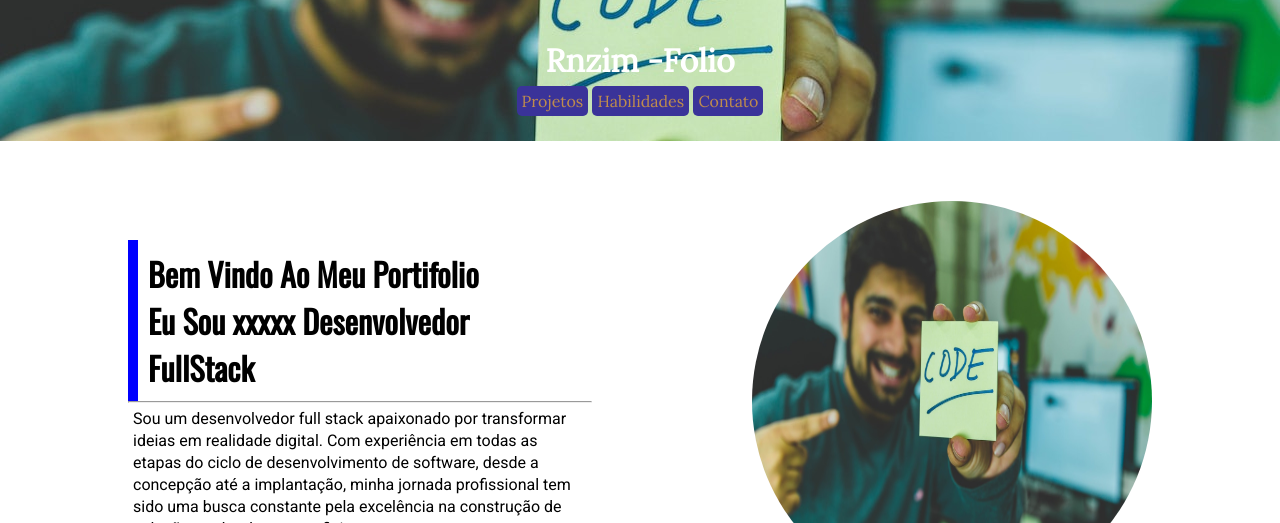
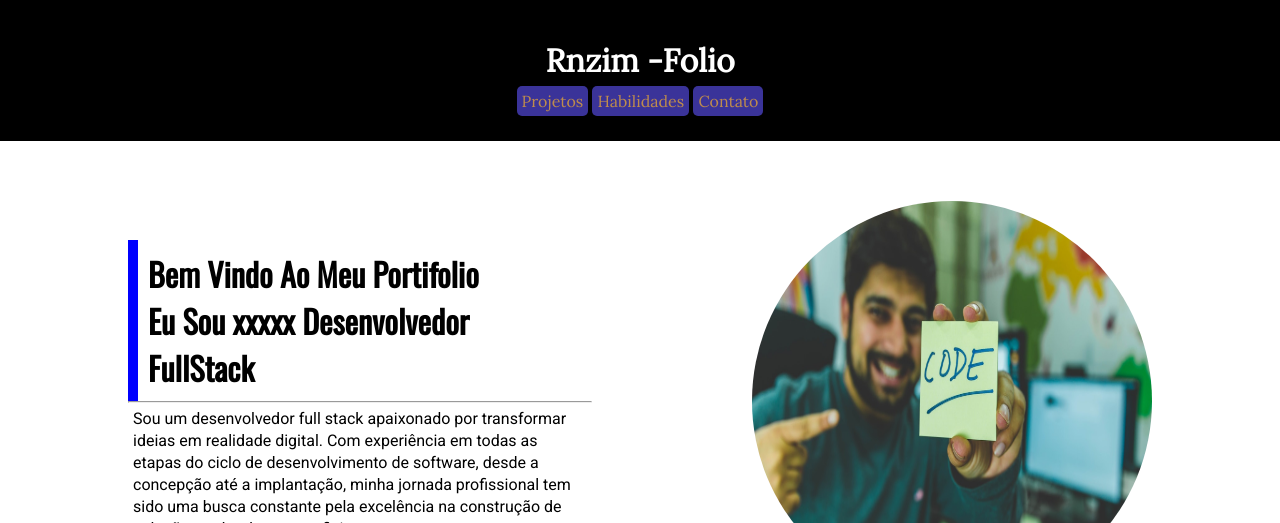
Before and after one commit to open-spectrum/open-spectrum, a plain HTML site: page index.html in a window 1280 px wide. Shown: the top 523 px of the page. Drawn offline with nearby package versions, Linux system fonts and the light colour scheme.

Commit message:
Update style.css

```diff
--- a/style.css
+++ b/style.css
@@ -11,14 +11,17 @@
 }
 
 header{
+    background-color: black;
     padding: 30px;
     text-align: center;
     font-family: var(--title);
+    /*
     background-attachment: fixed;
     background-image: url('images/back.jpg');
     background-position: center center;
     background-size: cover;
     background-repeat: none;
+    */
     margin-bottom: 50px;
     color: white;
 }
```
